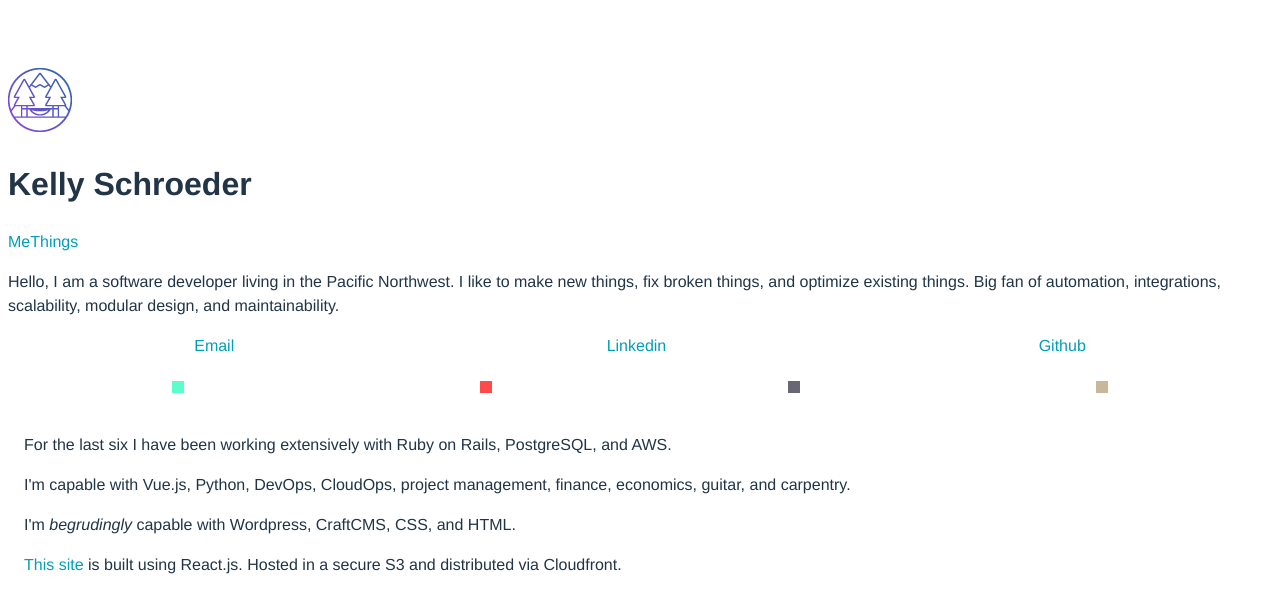
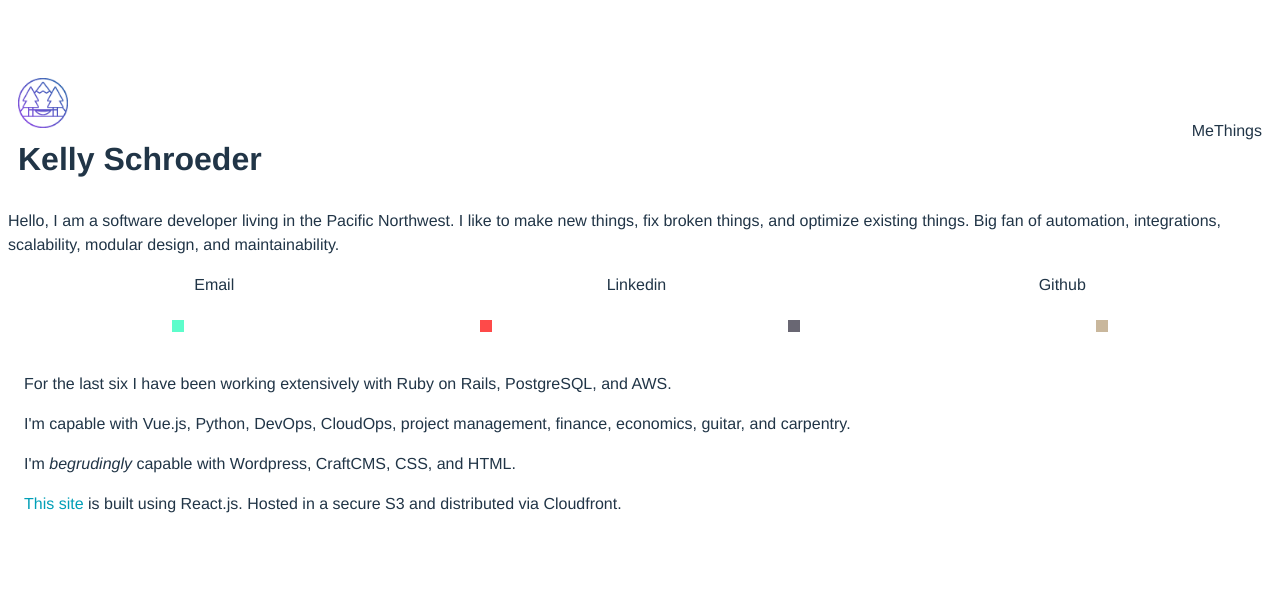
Before and after one commit to anubiskhan/personal-site-vite, a React (Vite) app: page /me in a window 1280 px wide. Shown: the top 612 px of the page. Built offline with nearby package versions, Linux system fonts and the light colour scheme.

Commit message:
Styles App

```diff
--- a/src/App.css
+++ b/src/App.css
@@ -6,11 +6,33 @@
   width: 80vw; */
 }
 
+.topNav {
+  display: flex;
+  justify-content: space-between;
+  align-items: center;
+  padding: 10px;
+}
+
+.topNav img {
+  height: 50px;
+  width: 50px;
+}
+
+.topNav h1 {
+  margin: 0;
+}
+
+.iconGridItem {
+  text-decoration: none;
+  color: inherit;
+  margin-left: 10px;
+}
 
 .homeContainer {
   display: grid;
-  grid-template-columns: 1fr 1fr;
+  grid-template-columns: 1fr;
   color: #eff1f3ff;
+  padding: 0 20%;
 }
 
 .sideContainer {
```
